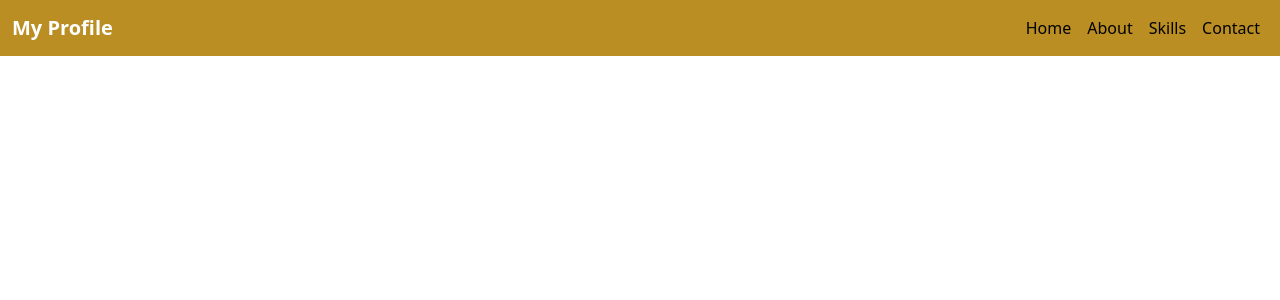
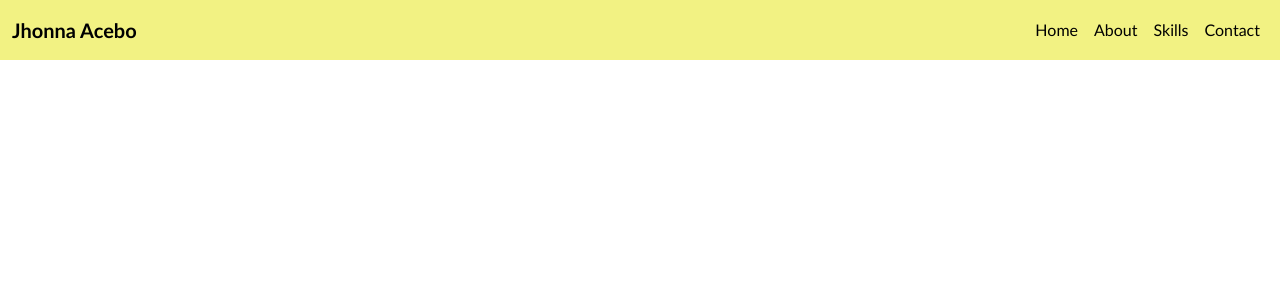
Before and after one commit to jhonnaacebo/PersonalWebPage, a React (Create React App) app: page / in a window 1280 px wide. Shown: the top 300 px of the page. Built offline with nearby package versions, Linux system fonts and the light colour scheme.

Commit message:
Update App.js

```diff
--- a/src/App.js
+++ b/src/App.js
@@ -12,22 +12,22 @@ function App() {
   return (
     <Router>
       <div>
-        <nav className="navbar navbar-expand-lg navbar-dark" style={{ backgroundColor: '#BA8E23'}}>
+        <nav className="navbar navbar-expand-lg custom-navbar">
           <div className="container-fluid">
-          <Link className="navbar-brand" to="/"><b>My Profile</b></Link>
+          <Link className="navbar-brand" to="/"><b>Jhonna Acebo</b></Link>
             <div>
               <ul className="navbar-nav ms-auto">
                 <li className="nav-item">
-                  <Link className="nav-link" to="/home" style={{color: 'black'}}>Home</Link>
+                  <Link className="nav-link" to="/home">Home</Link>
                 </li>
                 <li className="nav-item">
-                  <Link className="nav-link" to="/about" style={{color: 'black'}}>About</Link>
+                  <Link className="nav-link" to="/about">About</Link>
                 </li>
                 <li className="nav-item">
-                  <Link className="nav-link" to="/skills" style={{color: 'black'}}>Skills</Link>
+                  <Link className="nav-link" to="/skills">Skills</Link>
                 </li>
                 <li className="nav-item">
-                  <Link className="nav-link" to="/contact" style={{color: 'black'}}>Contact</Link>
+                  <Link className="nav-link" to="/contact">Contact</Link>
                 </li>
               </ul>
             </div>
```
